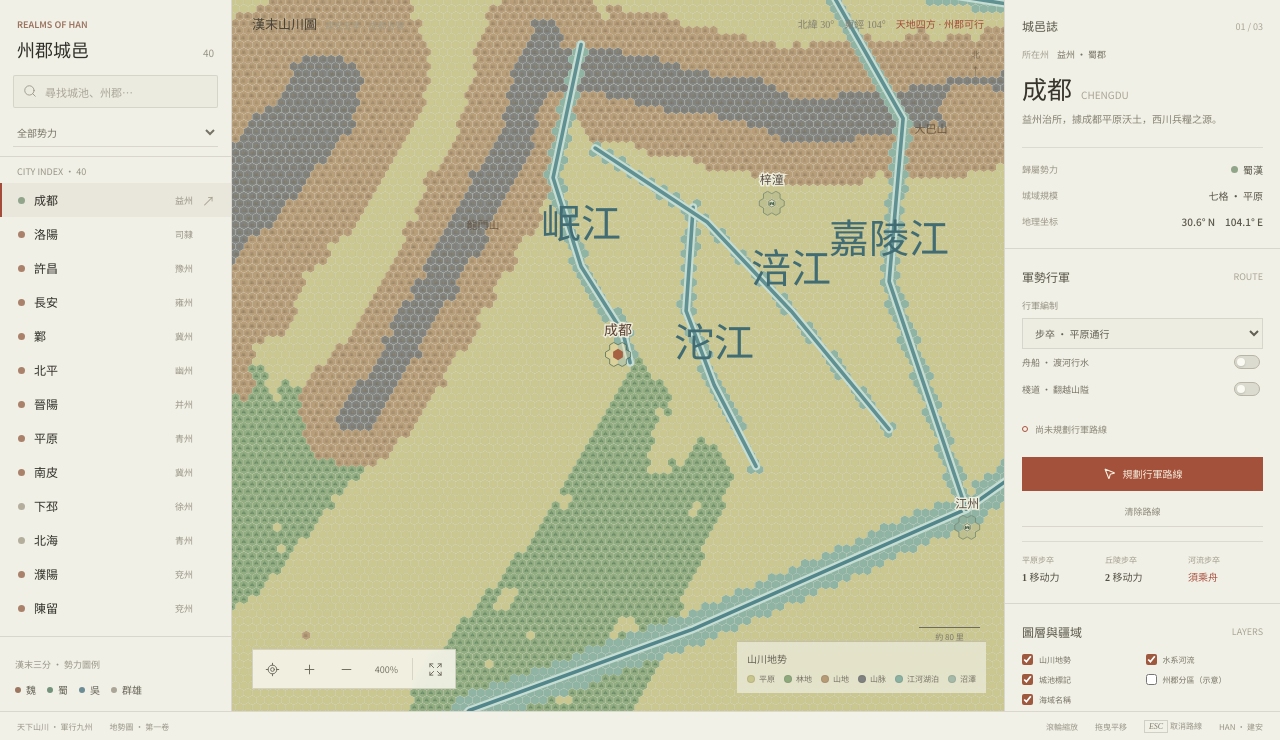
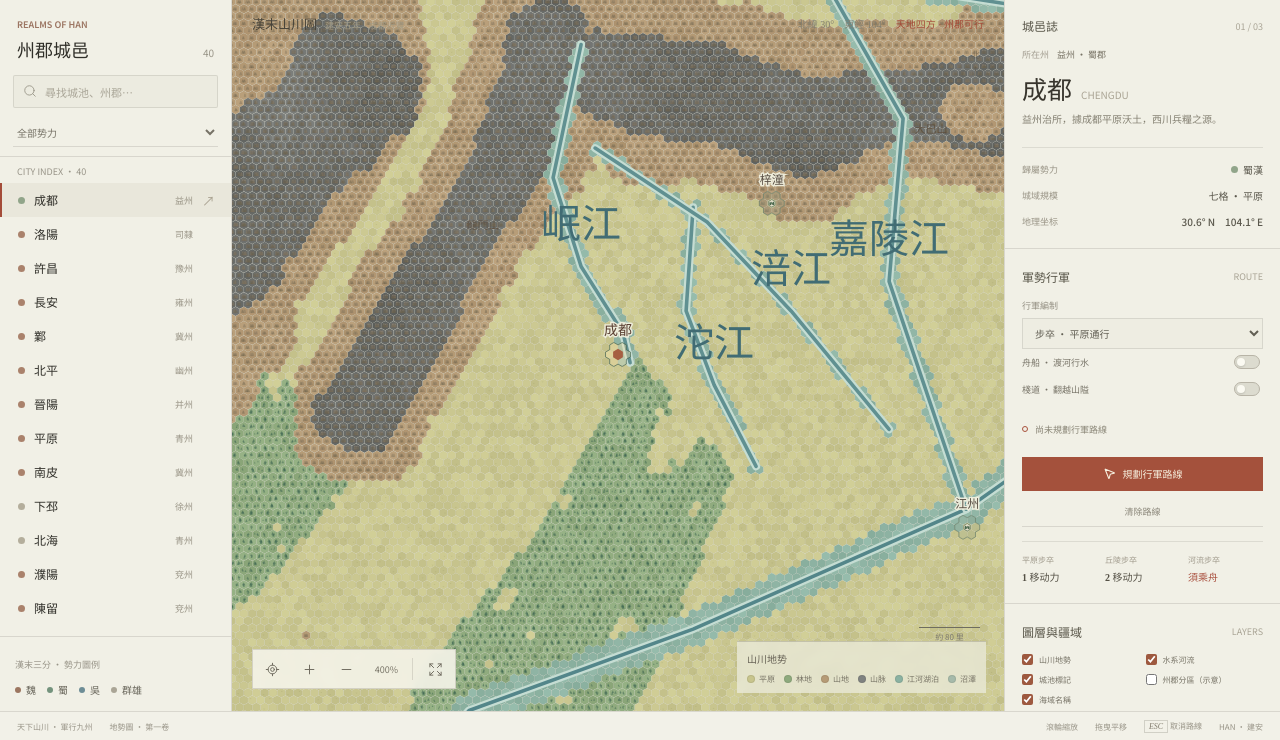
Before and after one commit to 1179977632/sanguozhi, a website built with Vite: page index.html in a window 1280 px wide. Shown: the part 60-800 px from the top of the page. Built offline with nearby package versions, Linux system fonts and the light colour scheme; a web font is replaced by a local one.

Commit message:
feat: update workspace
Co-authored-by: traeagent <traeagent@users.noreply.github.com>

```diff
--- a/src/main.ts
+++ b/src/main.ts
@@ -319,10 +319,20 @@ function drawRelief(context: CanvasRenderingContext2D): void {
 /** 在一枚尖顶六边形内标出高辨识度的地形色块和河湖水面。 */
 function drawTile(context: CanvasRenderingContext2D, tile: HexTile): void {
   const { x, y } = hexToPixel(tile.q, tile.r)
+  const tileSeed = Math.abs((tile.q * 73856093) ^ (tile.r * 19349663))
   const filtered = state.terrainFilter === 'all' || (state.terrainFilter === 'water' ? tile.terrain === 'river' || tile.terrain === 'lake' || tile.terrain === 'coast' : state.terrainFilter === 'highland' ? tile.terrain === 'hill' || tile.terrain === 'mountain' : state.terrainFilter === tile.terrain)
   context.beginPath()
   pathHex(context, x, y, HEX_SIZE - 0.035)
-  context.fillStyle = state.terrainFilter !== 'all' && !filtered ? '#e1e1d5' : `#${TERRAIN[tile.terrain].color.toString(16).padStart(6, '0')}`
+  // 每格轻微偏移同色系明度；起伏越高颜色越深，让山核与山麓形成层次。
+  const base = TERRAIN[tile.terrain].color
+  const relief = tile.relief ?? 0
+  const shift = (tileSeed % 9) - 4
+  const elevation = tile.terrain === 'mountain' ? -40 * Math.max(0, relief - 0.55) / 0.45 : tile.terrain === 'hill' ? -12 * Math.max(0, relief - 0.2) : 0
+  const tint = shift * 2 + elevation
+  const red = Math.max(0, Math.min(255, ((base >> 16) & 255) + tint))
+  const green = Math.max(0, Math.min(255, ((base >> 8) & 255) + tint))
+  const blue = Math.max(0, Math.min(255, (base & 255) + tint))
+  context.fillStyle = state.terrainFilter !== 'all' && !filtered ? '#e1e1d5' : `rgb(${red},${green},${blue})`
   context.globalAlpha = 0.97
   context.fill()
   context.globalAlpha = 1
@@ -340,26 +350,45 @@ function drawTile(context: CanvasRenderingContext2D, tile: HexTile): void {
   context.save()
   context.translate(x, y)
   context.scale(HEX_SIZE / 9, HEX_SIZE / 9)
-  context.globalAlpha = 0.34
-  if (tile.terrain === 'forest') {
+  context.globalAlpha = 0.5
+  if (tile.terrain === 'plain') {
+    // 平原用稀疏的草簇和短田垄点出地表差异，避免空白一片。
+    if (tileSeed % 3 === 0) {
+      context.strokeStyle = '#9a9663'
+      context.lineWidth = 0.6
+      context.beginPath()
+      const tuftX = (tileSeed % 7) - 3
+      const tuftY = ((tileSeed >> 3) % 7) - 3
+      context.moveTo(tuftX, tuftY + 1.2)
+      context.lineTo(tuftX - 0.9, tuftY - 0.8)
+      context.moveTo(tuftX, tuftY + 1.2)
+      context.lineTo(tuftX + 0.9, tuftY - 0.6)
+      context.stroke()
+    }
+  } else if (tile.terrain === 'forest') {
     context.fillStyle = '#3d6552'
-    for (const [treeX, treeY, size] of [[-2.4, 0.5, 0.7], [0, -1, 1], [2.2, 0.8, 0.65]]) {
+    const treeCount = 2 + tileSeed % 3
+    for (let tree = 0; tree < treeCount; tree++) {
+      const treeSeed = (tileSeed + tree * 23) % 31
+      const treeX = -3 + (treeSeed % 7)
+      const treeY = -1.6 + ((treeSeed >> 2) % 5)
+      const size = 0.55 + (treeSeed % 4) * 0.16
       context.beginPath()
       context.moveTo(treeX, treeY - 4 * size)
-      context.lineTo(treeX - 2.8 * size, treeY + 2.5 * size)
-      context.lineTo(treeX + 2.8 * size, treeY + 2.5 * size)
+      context.lineTo(treeX - 2.6 * size, treeY + 2.3 * size)
+      context.lineTo(treeX + 2.6 * size, treeY + 2.3 * size)
       context.closePath()
       context.fill()
     }
   } else if (tile.terrain === 'hill' || tile.terrain === 'mountain') {
-    const tileSeed = Math.abs(tile.q * 73 + tile.r * 151 + tile.q * tile.r * 19)
-    const peakCount = tile.terrain === 'mountain' ? 2 + tileSeed % 2 : 1 + tileSeed % 2
+    const peakCount = tile.terrain === 'mountain' ? 2 + (relief > 0.82 ? 1 : tileSeed % 2) : 1 + (relief > 0.5 ? 1 : tileSeed % 2)
+    const heightScale = 0.8 + relief * 0.35
     for (let peak = 0; peak < peakCount; peak++) {
       const peakSeed = (tileSeed + peak * 17) % 29
-      const peakX = peakCount === 1 ? (peakSeed % 5) - 2 : -2.7 + peak * 3 + (peakSeed % 3) * 0.35
+      const peakX = peakCount === 1 ? (peakSeed % 5) - 2 : -2.7 + peak * (tile.terrain === 'mountain' ? 2.7 : 3.2) + (peakSeed % 3) * 0.35
       const peakY = -1.4 + (peakSeed % 4) * 0.32
-      const width = 1.8 + peakSeed % 4 * 0.42
-      const height = (tile.terrain === 'mountain' ? 2.9 : 1.8) + peakSeed % 4 * 0.38
+      const width = (1.8 + peakSeed % 4 * 0.42) * (0.9 + relief * 0.2)
+      const height = ((tile.terrain === 'mountain' ? 2.9 : 1.8) + peakSeed % 4 * 0.38) * heightScale
       context.beginPath()
       context.moveTo(peakX - width, 2.7)
       context.lineTo(peakX - width * 0.23, peakY - height)
@@ -367,7 +396,7 @@ function drawTile(context: CanvasRenderingContext2D, tile: HexTile): void {
       context.lineTo(peakX + width * 0.35, peakY - height * 0.62)
       context.lineTo(peakX + width, 2.7)
       context.closePath()
-      context.fillStyle = peakSeed % 2 ? '#81755f' : '#93866a'
+      context.fillStyle = peakSeed % 2 ? '#72674f' : '#877a60'
       context.fill()
       context.strokeStyle = '#675c4c'
       context.lineWidth = tile.terrain === 'mountain' ? 0.52 : 0.34
@@ -376,18 +405,20 @@ function drawTile(context: CanvasRenderingContext2D, tile: HexTile): void {
       context.moveTo(peakX - width * 0.23, peakY - height)
       context.lineTo(peakX + width * 0.12, peakY - height * 0.18)
       context.lineTo(peakX + width * 0.35, peakY - height * 0.62)
-      context.strokeStyle = tile.terrain === 'mountain' ? '#e2ddc8' : '#c7bd9c'
+      // 只有最高的一批山核才显出浅色雪线。
+      context.strokeStyle = tile.terrain === 'mountain' && relief > 0.86 ? '#efe9d6' : '#c2b699'
       context.lineWidth = 0.42
       context.stroke()
     }
   } else if (tile.terrain === 'marsh') {
     context.strokeStyle = '#527b76'
     context.lineWidth = 1
+    const sway = ((tileSeed % 5) - 2) * 0.5
     context.beginPath()
     context.moveTo(-3.5, -1)
-    context.quadraticCurveTo(0, -2.5, 3.5, -1)
+    context.quadraticCurveTo(sway, -2.5, 3.5, -1)
     context.moveTo(-3, 1.5)
-    context.quadraticCurveTo(0, 0, 3, 1.5)
+    context.quadraticCurveTo(-sway, 0, 3, 1.5)
     context.stroke()
   }
   context.restore()
--- a/src/world.ts
+++ b/src/world.ts
@@ -10,6 +10,8 @@ export interface HexTile {
   lat: number
   terrain: TerrainId
   landform?: string
+  /** 地貌相对起伏度，0 为低地、1 为最高山核，用于渲染明暗与峰体密度。 */
+  relief?: number
   cityId?: string
   cityCenter?: boolean
 }
@@ -268,7 +270,7 @@ export function createWorld(seed = 189): World {
       const land = isLand(geo.lon, geo.lat)
       const key = hexKey(q, r)
       if (!land && !isNearCoast(geo.lon, geo.lat)) continue
-      const detail = land ? getLandTerrain(geo.lon, geo.lat, seed) : { terrain: 'coast' as TerrainId, landform: '近海' }
+      const detail = land ? getLandTerrain(geo.lon, geo.lat, seed) : { terrain: 'coast' as TerrainId, landform: '近海', relief: 0 }
       tiles.set(key, { q, r, x: point.x, y: point.y, lon: round2(geo.lon), lat: round2(geo.lat), ...detail })
     }
   }
@@ -377,28 +379,36 @@ function isNearCoast(lon: number, lat: number): boolean {
   })
 }
 
-/** 依據河道、湖岸、多段山脊和連片植被濕地分類地塊，並保留具名地貌。 */
-function getLandTerrain(lon: number, lat: number, seed: number): { terrain: TerrainId; landform: string } {
+/** 依據河道、湖岸、多段山脊和連片植被濕地分類地塊，並保留具名地貌與相對起伏。 */
+function getLandTerrain(lon: number, lat: number, seed: number): { terrain: TerrainId; landform: string; relief: number } {
   const lake = LAKES.find((candidate) => pointInPolygon(lon, lat, candidate.points) && !candidate.islands?.some((island) => pointInPolygon(lon, lat, island)))
-  if (lake) return { terrain: 'lake', landform: lake.name }
+  if (lake) return { terrain: 'lake', landform: lake.name, relief: 0 }
   const river = closestRiverDistance(lon, lat)
-  if (river.name && river.distance < river.width * 0.58) return { terrain: 'river', landform: river.name }
+  if (river.name && river.distance < river.width * 0.58) return { terrain: 'river', landform: river.name, relief: 0.02 }
   const pass = findMountainPass(lon, lat)
-  if (pass) return { terrain: 'hill', landform: pass.name }
+  if (pass) return { terrain: 'hill', landform: pass.name, relief: 0.3 }
   const range = closestMountainRange(lon, lat)
   const noise = smoothNoise(seed, lon, lat)
-  if (range && range.distance < range.range.width * (1.25 + noise * 0.62)) {
-    const core = range.distance < range.range.width * (0.28 + noise * 0.46)
-    return { terrain: core ? 'mountain' : 'hill', landform: range.range.name }
+  if (range) {
+    const rangeSeed = seed + nameSeed(range.range.name)
+    // 大尺度起伏让山体时宽时窄、成团成峰；小尺度噪声把山麓边缘打碎。
+    const massif = sampleNoise(rangeSeed, lon, lat, 26)
+    const foot = sampleNoise(rangeSeed + 4177, lon, lat, 5)
+    const reach = range.range.width * (1.3 + massif * 1.0 + foot * 0.32)
+    if (range.distance < reach) {
+      const core = range.range.width * (0.5 + massif * 0.8 + foot * 0.18)
+      if (range.distance < core) return { terrain: 'mountain', landform: range.range.name, relief: 0.62 + massif * 0.3 + foot * 0.08 }
+      return { terrain: 'hill', landform: range.range.name, relief: 0.28 + massif * 0.34 + foot * 0.12 }
+    }
   }
   const marsh = MARSH_REGIONS.find((region) => pointInPolygon(lon, lat, region))
-  if (marsh && noise > 0.27) return { terrain: 'marsh', landform: '江湖泽地' }
+  if (marsh && noise > 0.27) return { terrain: 'marsh', landform: '江湖泽地', relief: 0.04 }
   const forest = FOREST_REGIONS.find((region) => pointInPolygon(lon, lat, region))
-  if (forest && noise > 0.23) return { terrain: 'forest', landform: '山地林区' }
+  if (forest && noise > 0.23) return { terrain: 'forest', landform: '山地林区', relief: 0.16 + noise * 0.12 }
   const lowland = NAMED_LOWLANDS.find((region) => pointInPolygon(lon, lat, region.points))
-  if (lowland) return { terrain: noise > 0.91 ? 'hill' : 'plain', landform: lowland.name }
-  if (noise > 0.93) return { terrain: 'hill', landform: '丘陵地' }
-  return { terrain: 'plain', landform: '平原' }
+  if (lowland) return noise > 0.91 ? { terrain: 'hill', landform: lowland.name, relief: 0.18 } : { terrain: 'plain', landform: lowland.name, relief: 0.06 + noise * 0.06 }
+  if (noise > 0.93) return { terrain: 'hill', landform: '丘陵地', relief: 0.2 + noise * 0.16 }
+  return { terrain: 'plain', landform: '平原', relief: 0.05 + noise * 0.08 }
 }
 
 /** 在历史点十格范围内按实际像素距离选择可居住且完整七格未占用的城心。 */
@@ -482,7 +492,13 @@ function findMountainPass(lon: number, lat: number): { name: string } | undefine
   return MOUNTAIN_PASSES.find((pass) => Math.hypot((lon - pass.lon) * Math.cos(lat * Math.PI / 180), lat - pass.lat) < pass.radius)
 }
 
-/** 以格网低频平滑噪声形成连续山脊、林缘与湿地过渡。 */
+/** 将地名散列为稳定整数，作为各山脉独立的噪声相位。 */
+function nameSeed(name: string): number {
+  let value = 0
+  for (const char of name) value = (value * 131 + char.charCodeAt(0)) % 99991
+  return value
+}
+
 /** 叠加两种空间尺度的平滑噪声，打散规则边界而不产生椒盐状单格孤岛。 */
 function smoothNoise(seed: number, lon: number, lat: number): number {
   const broad = sampleNoise(seed, lon, lat, 8)
```
Also changed, not shown: dist/index.html, 2 other files.
